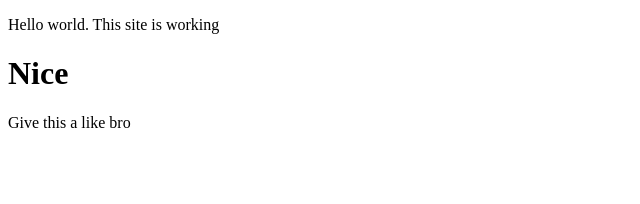
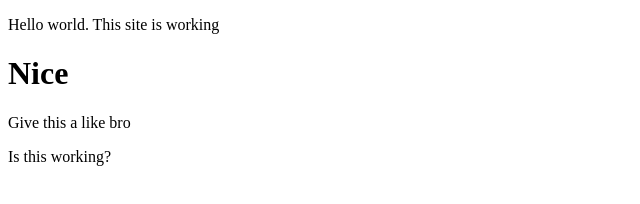
Before and after one commit to beebasrijal/beebasrijal.github.io, a plain HTML site: page index.html in a window 1280 px wide. Shown: the whole page, without its empty margins (0-640 px from the left). Drawn offline with Linux system fonts and the light colour scheme.

Commit message:
at last common motherfucker

```diff
--- a/index.html
+++ b/index.html
@@ -10,6 +10,7 @@
     <p>Hello world. This site is working</p>
     <h1>Nice</h1>
     <p>Give this a like bro</p>
+    <p>Is this working?</p>
     <script src="app.js"></script>
 </body>
 </html>
```
